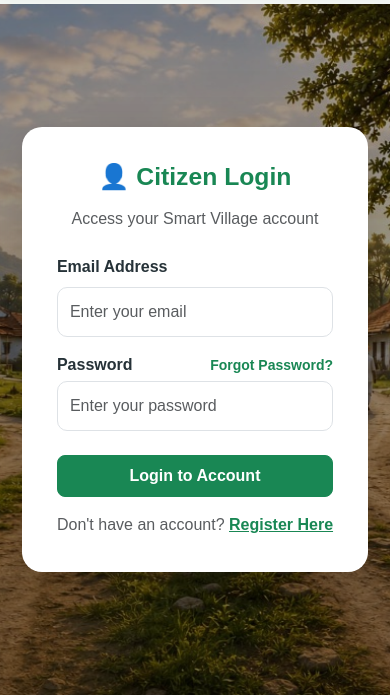
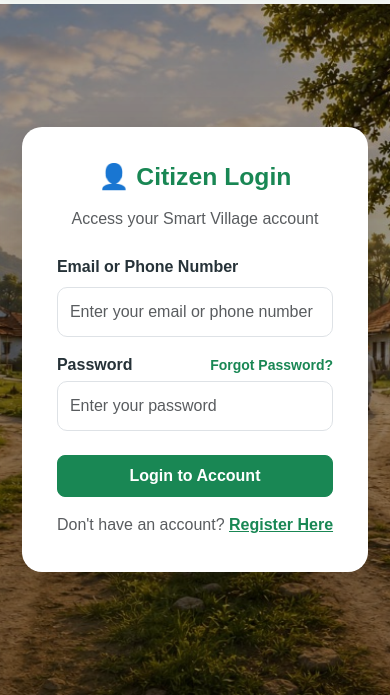
Before and after one commit to mrmanishmaurya/smart-village-complaint-management, a Flask app: page /login in a window 390 px wide. Shown: the part 208-903 px from the top of the page. Run offline with Flask 3, Linux system fonts and the light colour scheme.

Commit message:
fix(auth): refine citizen & admin login error handling, standardize /api/health endpoint response, and enable email/phone citizen login

```diff
--- a/app.py
+++ b/app.py
@@ -1069,14 +1069,6 @@ def smartvillage_debug():
 
 @app.route("/api/health", methods=["GET"])
 def api_health():
-    is_render = (
-        os.environ.get("RENDER") is not None
-        or os.environ.get("RENDER_SERVICE_ID") is not None
-        or os.environ.get("FLASK_ENV") == "production"
-        or os.environ.get("ENV") == "production"
-        or os.environ.get("REQUIRE_CENTRAL_DB", "false").lower() in ("true", "1")
-    )
-    db_type = "mysql" if is_render else DB_TYPE
     try:
         db = get_db()
         cur = db.cursor()
@@ -1086,17 +1078,13 @@ def api_health():
         db.close()
         return jsonify({
             "status": "ok",
-            "database": "connected",
-            "db_type": db_type,
-            "message": "Smart Village Backend and Database operational"
+            "database": "connected"
         }), 200
     except Exception as e:
         logger.error(f"[HEALTH CHECK DB ERROR] Health check database ping failed: {e}")
         return jsonify({
             "status": "error",
-            "database": "disconnected",
-            "db_type": db_type,
-            "message": "Central database is temporarily unavailable"
+            "database": "disconnected"
         }), 503
 
 @app.route("/api/debug/routes", methods=["GET"])
--- a/templates/login.html
+++ b/templates/login.html
@@ -8,8 +8,8 @@
         <p class="text-center text-muted mb-4">Access your Smart Village account</p>
         <form method="post">
             <div class="mb-3">
-                <label class="form-label fw-bold">Email Address</label>
-                <input class="form-control" type="email" name="email" placeholder="Enter your email" required>
+                <label class="form-label fw-bold">Email or Phone Number</label>
+                <input class="form-control" type="text" name="email" placeholder="Enter your email or phone number" required>
             </div>
             <div class="mb-4">
                 <div class="d-flex justify-content-between align-items-center mb-1">
```
